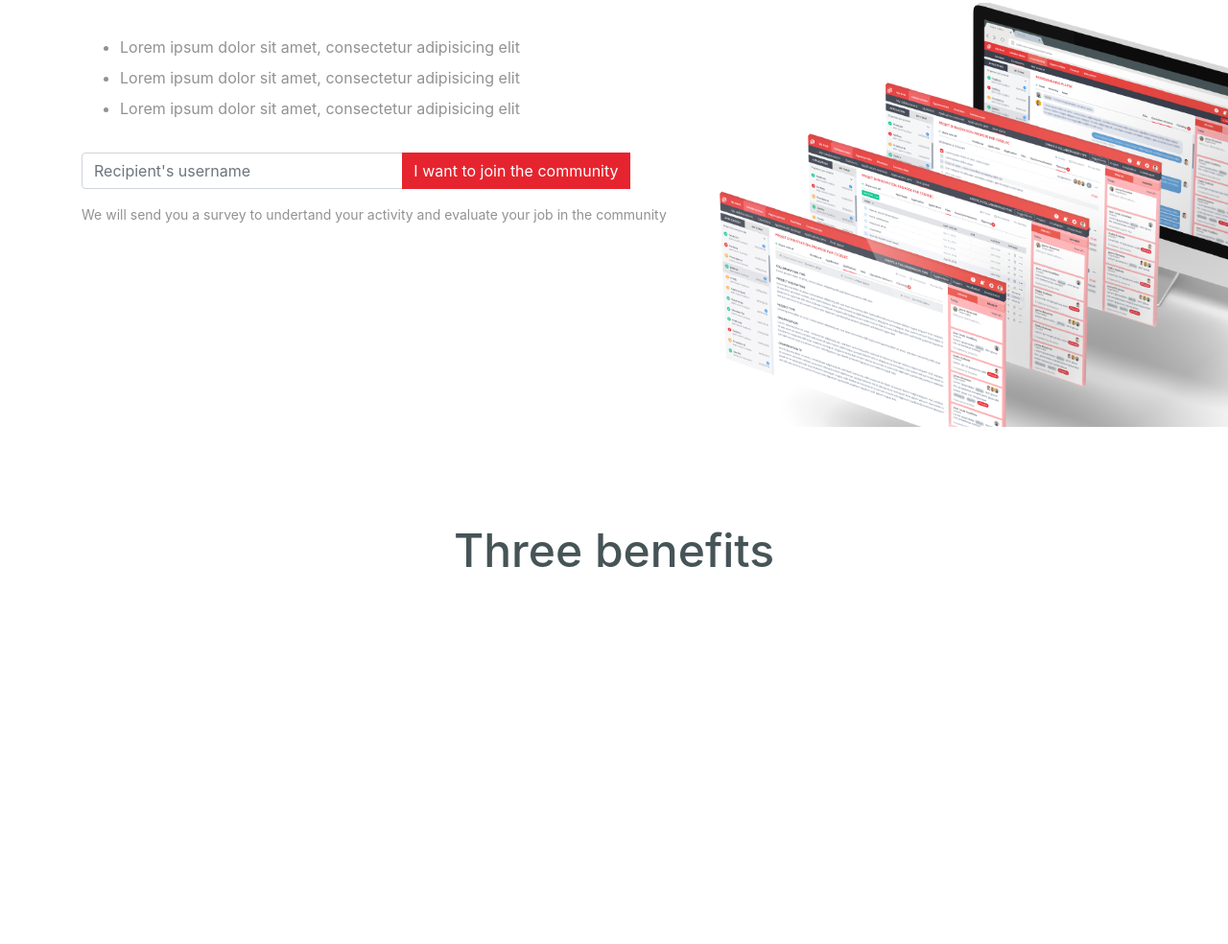
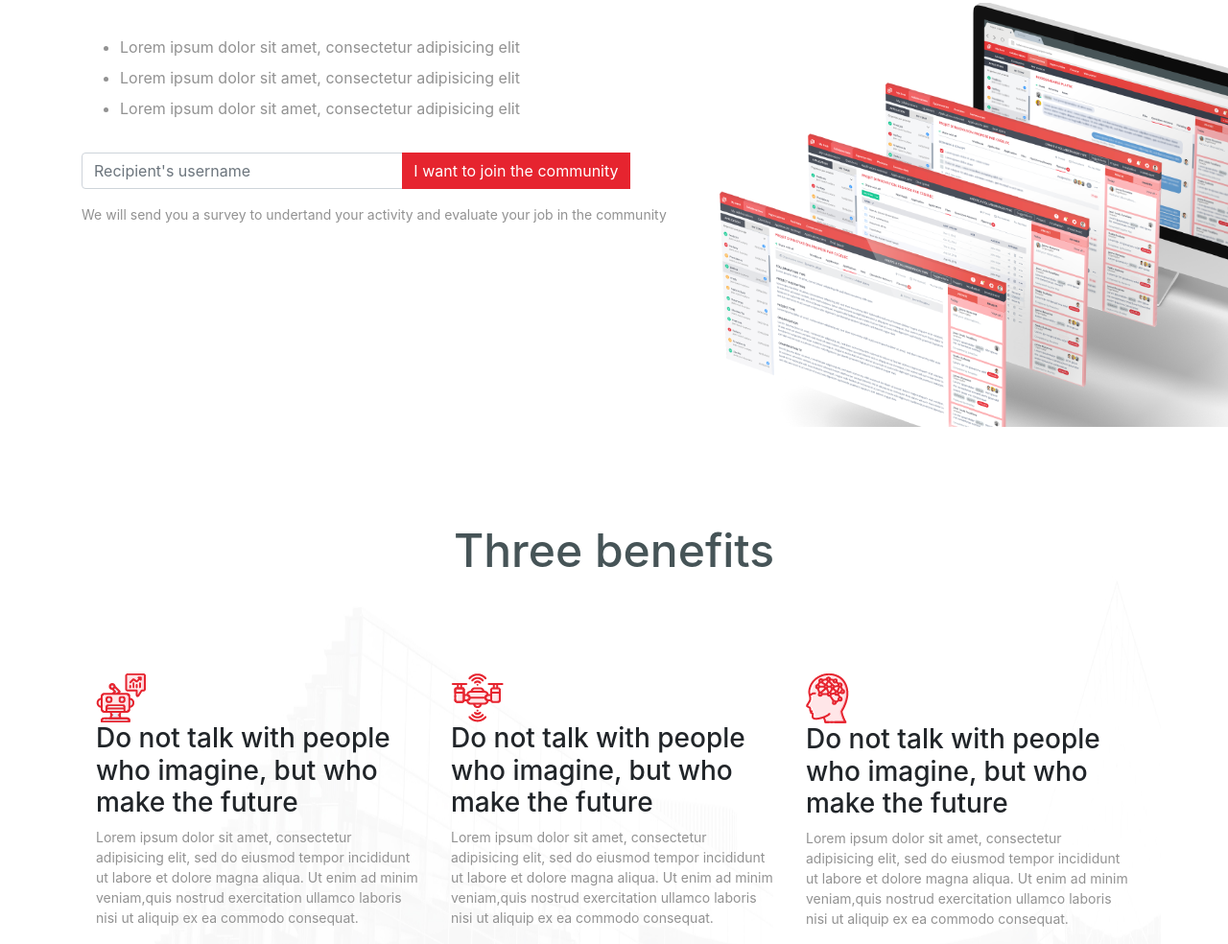
Before and after one commit to andryravalimanana/fintech, a plain HTML site: page corporate.html in a window 1280 px wide. Shown: the part 220-1204 px from the top of the page at 96% size. Before the commit the page ends 830 px from the top, so only its background shows below. Drawn offline with nearby package versions, Linux system fonts and the light colour scheme.

Commit message:
Andry | #Fintech | Add content section 2

```diff
--- a/corporate.html
+++ b/corporate.html
@@ -22,7 +22,7 @@
 					<div class="input-group mb-3 w-90 mt-30">
 						<input type="text" class="form-control" placeholder="Recipient's username" aria-label="Recipient's username" aria-describedby="basic-addon2">
 						<div class="input-group-append">
-						<button class="btn btn-textfield btn-outline-secondary" type="button">I want to join the community</button>
+							<button class="btn btn-textfield btn-outline-secondary" type="button">I want to join the community</button>
 						</div>
 					</div>
 					<p>We will send you a survey to undertand your activity and evaluate your job in the community</p>
@@ -37,7 +37,31 @@
 		<!-- SECTION 2 -->
 		<div class="container text-center sec-2">
 			<h1>Three benefits</h1>
-
+			<div class="container">
+				<div class="row">
+					<div class="col-4 text-left">
+						<img src="assets/img/icons/futures.png" alt="make the futures">
+						<h3>Do not talk with people who imagine, but who make the future</h3>
+						<p>
+							Lorem ipsum dolor sit amet, consectetur adipisicing elit, sed do eiusmod tempor incididunt ut labore et dolore magna aliqua. Ut enim ad minim veniam,quis nostrud exercitation ullamco laboris nisi ut aliquip ex ea commodo consequat.
+						</p>
+					</div>
+					<div class="col-4 text-left">
+						<img src="assets/img/icons/discern.png" alt="make the futures">
+						<h3>Do not talk with people who imagine, but who make the future</h3>
+						<p>
+							Lorem ipsum dolor sit amet, consectetur adipisicing elit, sed do eiusmod tempor incididunt ut labore et dolore magna aliqua. Ut enim ad minim veniam,quis nostrud exercitation ullamco laboris nisi ut aliquip ex ea commodo consequat.
+						</p>
+					</div>
+					<div class="col-4 text-left">
+						<img src="assets/img/icons/right-people.png" alt="make the futures">
+						<h3>Do not talk with people who imagine, but who make the future</h3>
+						<p>
+							Lorem ipsum dolor sit amet, consectetur adipisicing elit, sed do eiusmod tempor incididunt ut labore et dolore magna aliqua. Ut enim ad minim veniam,quis nostrud exercitation ullamco laboris nisi ut aliquip ex ea commodo consequat.
+						</p>
+					</div>
+				</div>
+			</div>
 		</div>
 	</div>
 </body>
```
Also changed, not shown: assets/img/icons/discern.png (added), assets/img/icons/futures.png (added), assets/img/icons/lang-8.png (added), assets/img/icons/right-people.png (added).
